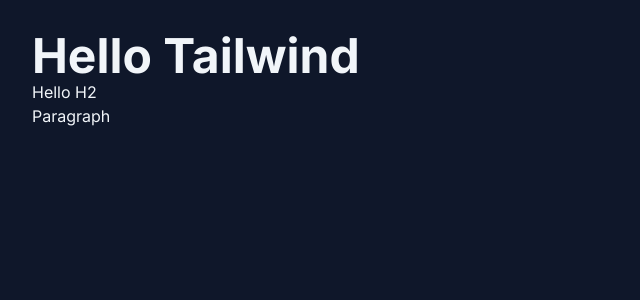
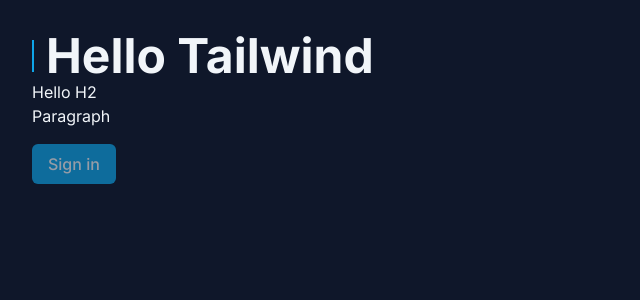
Before and after one commit to burn-c/tailwind-next, a Next.js app: page / in a window 1280 px wide. Shown: the top 300 px of the page, without its empty margins (0-640 px from the left). Built offline with nearby package versions, Linux system fonts and the light colour scheme.

Commit message:
feat(Home): selectors and states

```diff
--- a/src/app/page.tsx
+++ b/src/app/page.tsx
@@ -1,9 +1,25 @@
 export default function Home() {
   return (
     <div className="p-8 bg-slate-900 text-slate-100 h-screen">
-      <h1 className="font-bold text-5xl">Hello Tailwind</h1>
+      <h1 className="font-bold text-5xl flex items-center gap-3 before:w-0.5 before:h-8 before:bg-sky-500">
+        Hello Tailwind
+      </h1>
       <h2 className="">Hello H2</h2>
       <p className="">Paragraph</p>
+      <button
+        disabled
+        className="
+          bg-sky-500
+          px-4 py-2
+          rounded-md
+          font-medium mt-4
+          enabled:hover:bg-sky-600
+          disabled:opacity-60
+          cursor-not-allowed
+        "
+      >
+        Sign in
+      </button>
     </div>
   )
 }
```
